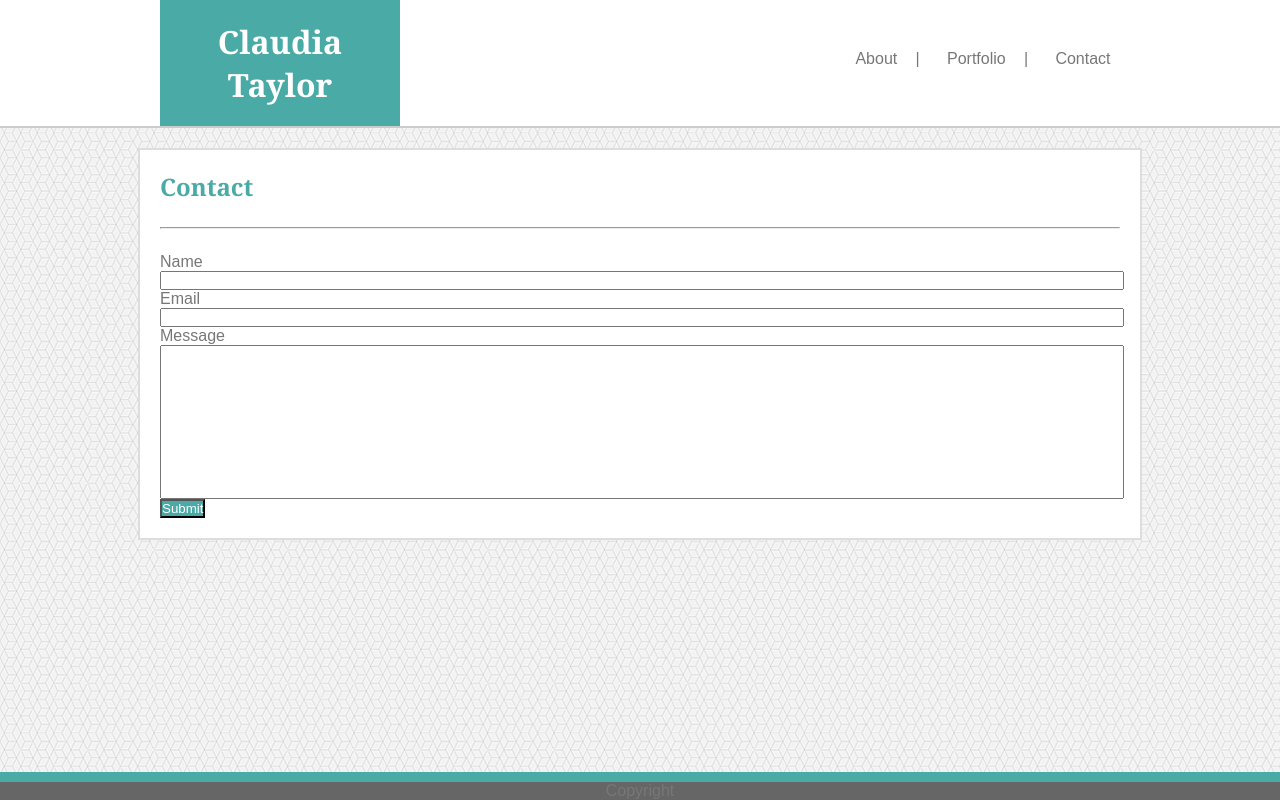
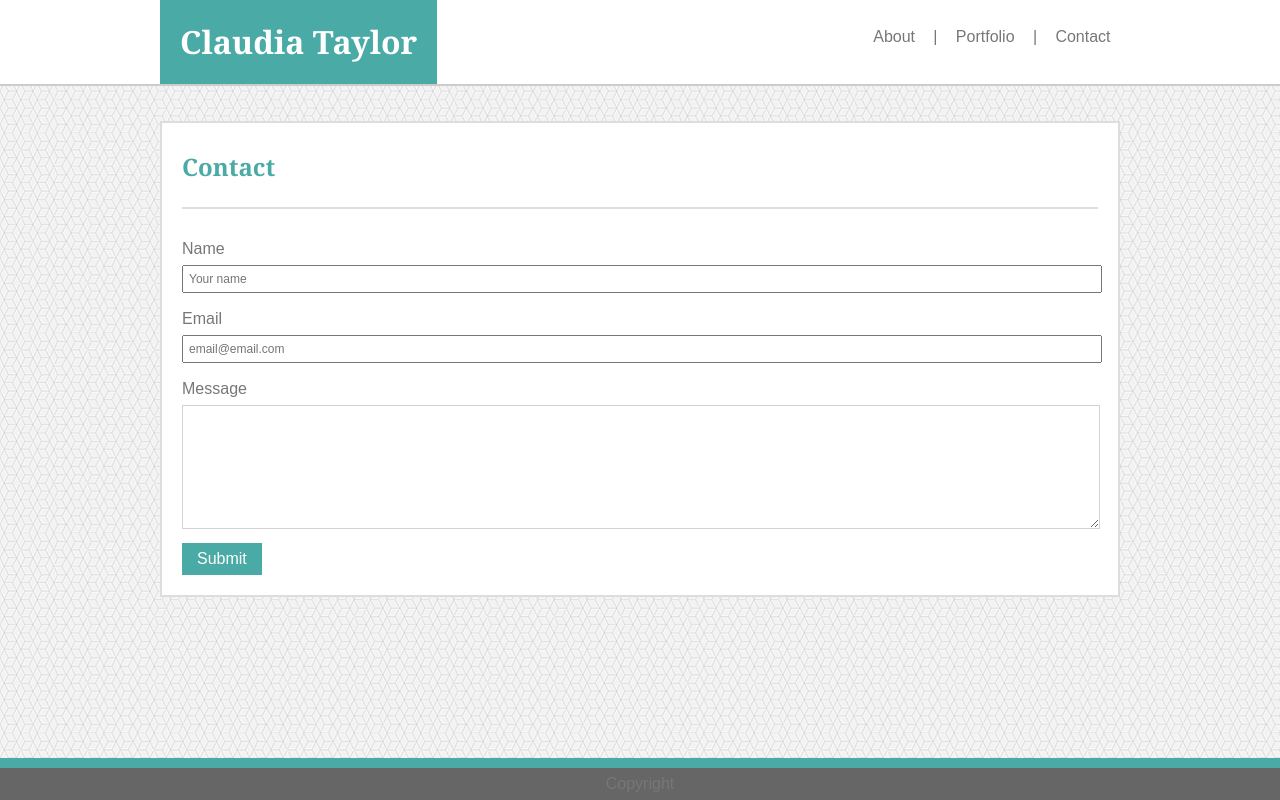
Before and after one commit to claudiact6/Basic-Portfolio, a plain HTML site: page contact.html in a window 1280 px wide. Drawn offline with Linux system fonts and the light colour scheme.

Commit message:
finished

```diff
--- a/assets/css/style.css
+++ b/assets/css/style.css
@@ -1,9 +1,10 @@
 h1,h2,h3,h4,h5,h6 {
     font-family: 'Georgia', Times, Times New Roman, serif;
+    line-height: 2;
 }
 
 h1 {
-    color:white;
+    color: white;
 }
 
 h2 {
@@ -21,10 +22,13 @@ body {
     height: 100vh;
 }
 
+p {
+    line-height: 2;
+}
+
 header {
     float: left;
-    margin: 0px 0px 20px 0px;
-    padding: 0px;
+    margin: 0px 0px 35px 0px;
     background: #ffffff;
     border: solid #cccccc;
     border-width: 0px 0px 2px 0px;
@@ -33,38 +37,32 @@ header {
 
 hr {
     display: block;
-    margin-top: 1.5em;
+    margin-top: 1em;
     margin-bottom: 1.5em;
     margin-left: auto;
     margin-right: auto;
-    border-style: inset;
-    border-width: 1px;
+    border: 1px solid #dddddd;
 }
 
 .innerheader {
-    margin: 0px;
-    padding: 0px;
+    padding: 0px 0px 20px 0px;
     width:960px;
     margin: 0 auto;
 }
 
 .name {
-    margin: 0px;
     background: #4aaaa5;
-    padding: 20px 20px 20px 20px;
+    padding: 10px 20px;
     text-align: center;
-    width: 200px;
     float: left;
 }
 
 .menucontainer {
-    padding-top: 50px;
+    padding-top: 28px;
 }
 
 .menu {
     list-style-type: none;
-    margin: 0;
-    padding: 0;
     float: right;
 }
 
@@ -88,9 +86,10 @@ hr {
 }
 
 .main {
-    width:960px;
+    width:916px;
     background: #ffffff;
     margin: 0 auto;
+    margin-bottom: 35px;
     clear: both;
     padding: 20px;
     border: 2px solid #dddddd;
@@ -99,9 +98,10 @@ hr {
 }
 
 #profilepic {
+    height: 200px;
+    margin: 8px 20px 0px 0px;
     float: left;
-    height: 200px;
-    margin: 0px 20px 20px 0px;
+    vertical-align:text-top;
 }
 
 footer {
@@ -132,10 +132,16 @@ footer {
     opacity: 0;
 }
 
+.portfolioimgcontain:hover .portfolioimg {
+    filter: none;
+}
+
 .portfolioimg {
     width: 275px;
     position: relative;
     z-index: 0;
+    filter: grayscale();
+    transition: filter .5s;
 }
 
 .portfoliotext {
@@ -152,14 +158,25 @@ footer {
 }
 
 #contactform input {
-    width:100%;
+    width: 906px;
+    padding: 5px;
+    margin-bottom: 10px;
+    font-size: 12px;
 }
 
-.contactmessage {
-    height: 150px;
+#contactform textarea {
+    width: 906px;
+    padding: 5px;
+    border-color: lightgray;
+    font-size: 12px;
 }
 
 button {
     background: #4aaaa5;
     color: white;
+    line-height: 2;
+    padding: 0px 15px;
+    margin-top: 10px;
+    border: none;
+    font-size: 16px;
 }
--- a/contact.html
+++ b/contact.html
@@ -14,10 +14,10 @@
             <div class="menucontainer">
                 <ul class="menu">
                     <li>
-                        <a href="index.html">&nbsp;About&nbsp;</a>&nbsp;&nbsp;|</li>
-                    <li>&nbsp;&nbsp;
-                        <a href="portfolio.html">&nbsp;Portfolio&nbsp;</a>&nbsp;&nbsp;|</li>
-                    <li>&nbsp;&nbsp;
+                        <a href="index.html">&nbsp;About&nbsp;</a>&nbsp;&nbsp;|&nbsp;</li>
+                    <li>
+                        <a href="portfolio.html">&nbsp;Portfolio&nbsp;</a>&nbsp;&nbsp;|&nbsp;</li>
+                    <li>
                         <a href="contact.html">&nbsp;Contact&nbsp;</a>
                     </li>
                 </ul>
@@ -28,13 +28,13 @@
         <div class="main">
             <h2>Contact</h2>
             <hr />
-            <form id="contactform">
+            <form id="contactform" action="mailto:taylor.claudia@gmail.com" method="post" enctype="text/plain">
                 <p>Name</p>
-                <input name="name" type="text">
+                <input name="name" type="text" placeholder="Your name">
                 <p>Email</p>
-                <input name="email" type="email">
+                <input name="email" type="email" placeholder="email@email.com">
                 <p>Message</p>
-                <input name="name" type="textarea" class="contactmessage">
+                <textarea name="message" type="textarea" class="contactmessage" rows="8"></textarea>
                 <button type="submit">Submit</button>
             </form>
 
```
Also changed, not shown: index.html (+8 -6 lines), portfolio.html (+4 -4 lines).
